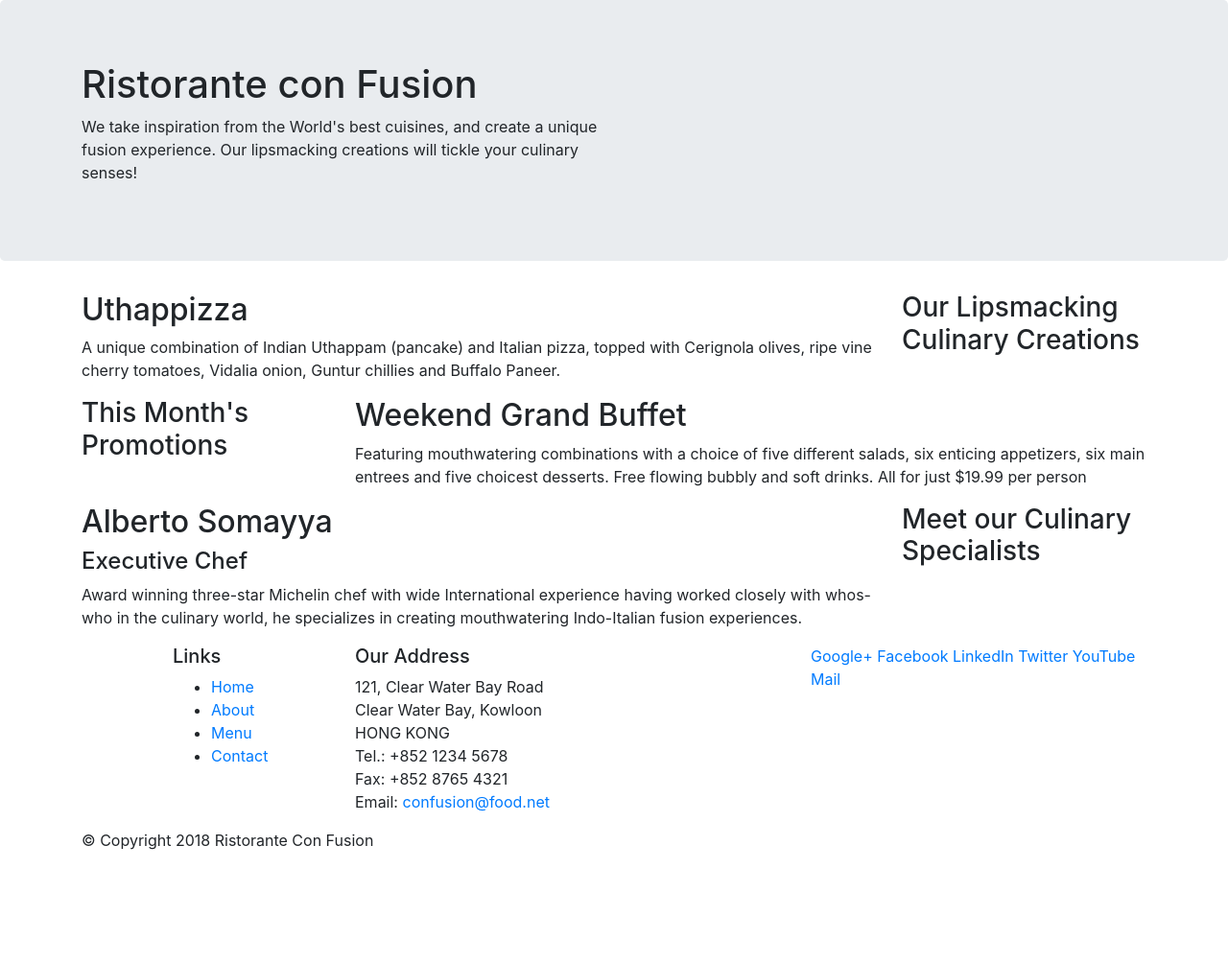
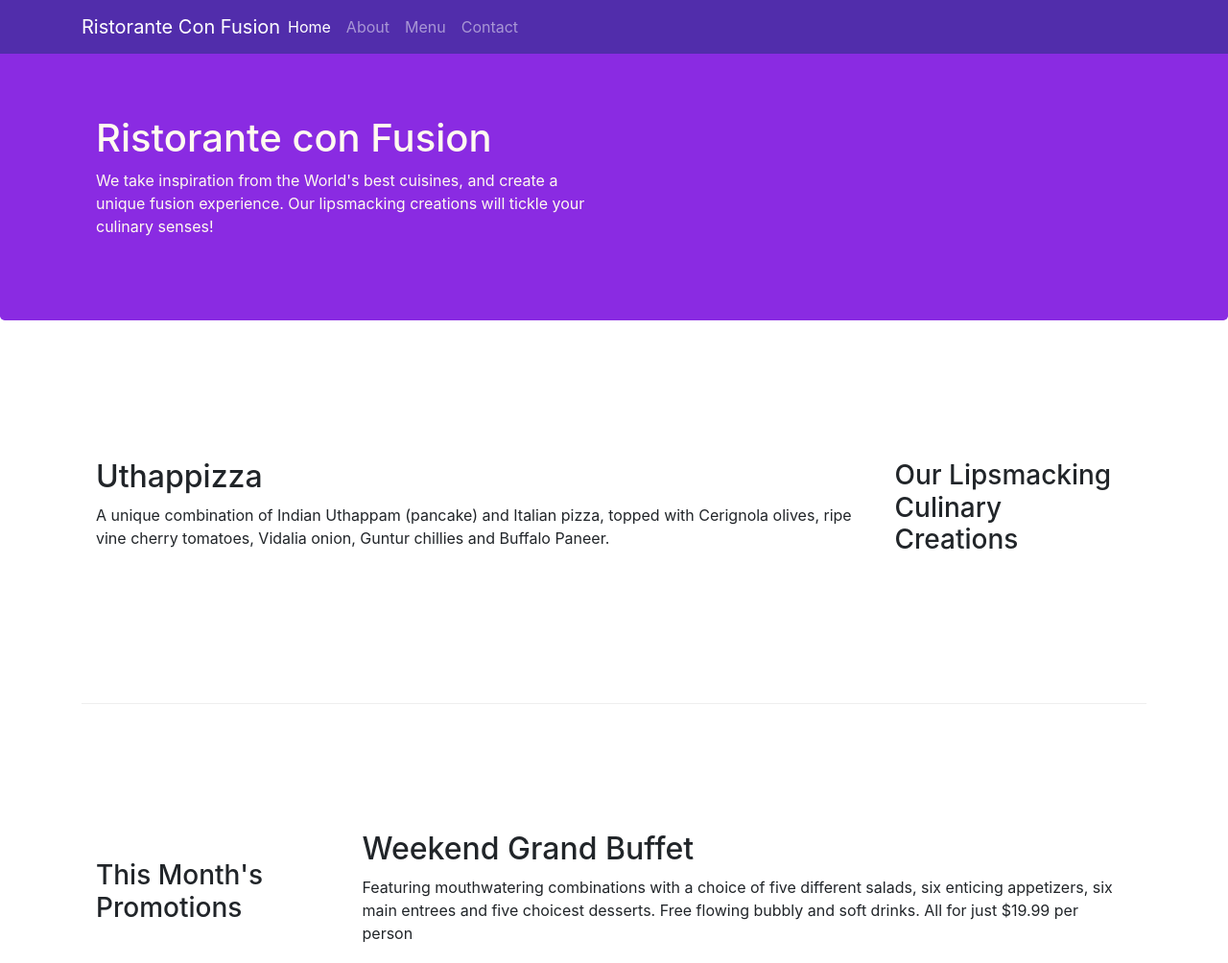
Before and after one commit to ankitkh97/learning-react, a website: page index.html in a window 1280 px wide. Shown: the top 1004 px of the page at 96% size. Before the commit the page ends 904 px from the top, so only its background shows below. Drawn offline with nearby package versions, Linux system fonts and the light colour scheme.

Commit message:
Navbar and breadcrumbs

```diff
--- /dev/null
+++ b/css/styles.css
@@ -0,0 +1,40 @@
+.row-header{
+    margin: 0px auto;
+    padding: 0px auto;
+}
+
+.row-content {
+    margin: 0px auto;
+    padding: 50px 0px 50px 0px;
+    border-bottom: 1px ridge;
+    min-height: 400px;
+}
+
+.footer {
+    background-color: antiquewhite;
+    margin: 0px auto;
+    padding: 20px 0px 20px 0px;
+
+}
+
+.jumbotron {
+    padding: 70px 30px 70px 30px;
+    margin: 0px auto;
+    background: blueviolet;
+    color: floralwhite;
+}
+
+.address {
+    font-size: 80%;
+    margin: 0px;
+    color: black;
+}
+
+body{
+    padding:50px 0px 0px 0px;
+    z-index: 0;
+}
+
+.navbar-dark {
+    background-color: #512DAB;
+}
--- a/index.html
+++ b/index.html
@@ -10,13 +10,32 @@
 
     <!-- Bootstrap CSS -->
     <link rel="stylesheet" href="node_modules/bootstrap/dist/css/bootstrap.min.css">
+    <link rel="stylesheet" href="css/styles.css">
 </head>
 
 <body>
 
+
+<nav class="navbar navbar-dark navbar-expand-sm fixed-top">
+    <div class="container">
+        <button class="navbar-toggler" type="button" data-toggle="collapse" data-target="#navbarTogglerDemo01" aria-controls="navbarTogglerDemo01" aria-expanded="false" aria-label="Toggle navigation">
+            <span class="navbar-toggler-icon"></span>
+        </button>
+        <a class="navbar-brand mr-auto" href="#">Ristorante Con Fusion</a>
+        <div class="collapse navbar-collapse" id="navbarTogglerDemo01">
+            <ul class="navbar-nav mr-auto">
+                <li class="nav-item active"><a class="nav-link" href="#">Home</a></li>
+                <li class="nav-item"><a class="nav-link" href="./aboutus.html">About</a></li>
+                <li class="nav-item"><a class="nav-link" href="#">Menu</a></li>
+                <li class="nav-item"><a class="nav-link" href="#">Contact</a></li>
+            </ul>
+        </div>
+
+    </div>
+</nav>
     <header class="jumbotron">
         <div class="container">
-            <div class="row">
+            <div class="row row-header">
                 <div class="col-12 col-sm-6">
                     <h1>Ristorante con Fusion</h1>
                     <p>We take inspiration from the World's best cuisines, and create a unique fusion experience. Our lipsmacking creations will tickle your culinary senses!</p>
@@ -28,7 +47,7 @@
     </header>
 
     <div class="container">
-        <div class="row">
+        <div class="row row-content align-items-center">
             <div class="col-12 col-sm-4 order-sm-last col-md-3">
                 <h3>Our Lipsmacking Culinary Creations</h3>
             </div>
@@ -39,7 +58,7 @@
         </div>
 
 
-        <div class="row">
+        <div class="row row-content align-items-center">
             <div class="col-12 col-sm-4 order-sm-first col-md-3">
                 <h3>This Month's Promotions</h3>
             </div>
@@ -49,7 +68,7 @@
             </div>
         </div>
 
-        <div class="row">
+        <div class="row row-content align-items-center">
             <div class="col-12 col-sm-4 order-sm-last col-md-3">
                 <h3>Meet our Culinary Specialists</h3>
             </div>
@@ -61,21 +80,21 @@
         </div>
     </div>
 
-    <footer>
+    <footer class="footer">
         <div class="container">
             <div class="row">
                 <div class="col-4 offset-1 col-sm-2">
                     <h5>Links</h5>
-                    <ul>
+                    <ul class="list-unstyled">
                         <li><a href="#">Home</a></li>
-                        <li><a href="#">About</a></li>
+                        <li><a href="./aboutus.html">About</a></li>
                         <li><a href="#">Menu</a></li>
                         <li><a href="#">Contact</a></li>
                     </ul>
                 </div>
                 <div class="col-7 col-sm-5">
                     <h5>Our Address</h5>
-                    <address>
+                    <address class="address">
                         121, Clear Water Bay Road<br>
                         Clear Water Bay, Kowloon<br>
                         HONG KONG<br>
@@ -84,8 +103,8 @@
                         Email: <a href="mailto:confusion@food.net">confusion@food.net</a>
                     </address>
                 </div>
-                <div class="col-12 col-sm-4">
-                    <div>
+                <div class="col-12 col-sm-4 align-self-center">
+                    <div class="text-center">
                         <a href="http://google.com/+">Google+</a>
                         <a href="http://www.facebook.com/profile.php?id=">Facebook</a>
                         <a href="http://www.linkedin.com/in/">LinkedIn</a>
@@ -95,7 +114,7 @@
                     </div>
                 </div>
             </div>
-            <div class="row">
+            <div class="row justify-content-center">
                 <div class="col-auto">
                     <p>© Copyright 2018 Ristorante Con Fusion</p>
                 </div>
@@ -105,9 +124,13 @@
 
 
     <!-- jQuery first, then Popper.js, then Bootstrap JS. -->
-    <script src="node_modules/jquery/dist/jquery.slim.min.js"></script>
+
+    <script src="https://code.jquery.com/jquery-3.2.1.slim.min.js" integrity="sha384-KJ3o2DKtIkvYIK3UENzmM7KCkRr/rE9/Qpg6aAZGJwFDMVNA/GpGFF93hXpG5KkN" crossorigin="anonymous"></script>
+<script src="https://cdnjs.cloudflare.com/ajax/libs/popper.js/1.12.9/umd/popper.min.js" integrity="sha384-ApNbgh9B+Y1QKtv3Rn7W3mgPxhU9K/ScQsAP7hUibX39j7fakFPskvXusvfa0b4Q" crossorigin="anonymous"></script>
+<script src="https://maxcdn.bootstrapcdn.com/bootstrap/4.0.0/js/bootstrap.min.js" integrity="sha384-JZR6Spejh4U02d8jOt6vLEHfe/JQGiRRSQQxSfFWpi1MquVdAyjUar5+76PVCmYl" crossorigin="anonymous"></script>
+    <!-- <script src="node_modules/jquery/dist/jquery.slim.min.js"></script>
     <script src="node_modules/popper.js/dist/umd/popper.min.js"></script>
-    <script src="node_modules/bootstrap/dist/js/bootstrap.min.js"></script>
+    <script src="node_modules/bootstrap/dist/js/bootstrap.min.js"></script> -->
 
 </body>
 
```
Also changed, not shown: aboutus.html (added, +139 -0 lines).
